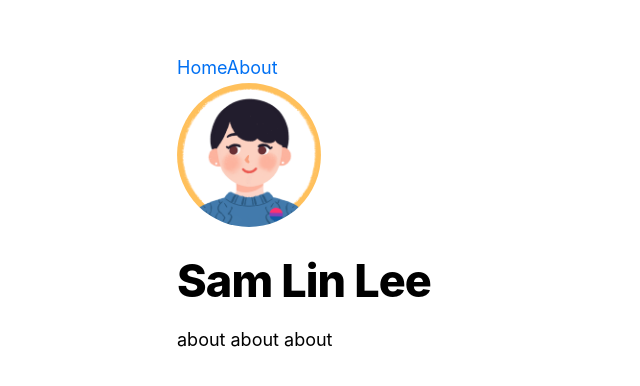
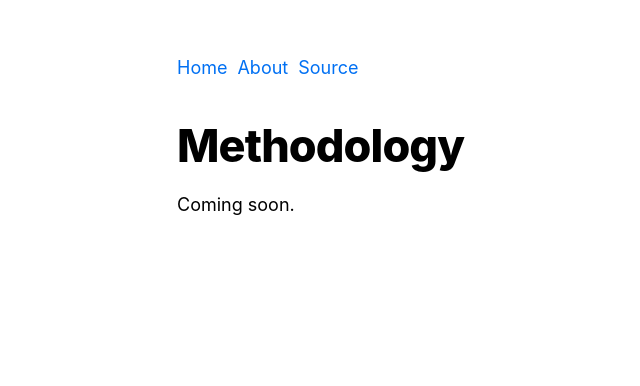
Before and after one commit to SamanthaLLee/LGBTQ-policy-map, a Next.js app: page /about in a window 1280 px wide. Shown: the top 386 px of the page, without its empty margins (31-671 px from the left). Built offline with nearby package versions, Linux system fonts and the light colour scheme.

Commit message:
Edited navbar

```diff
--- a/components/MapChart.tsx
+++ b/components/MapChart.tsx
@@ -32,7 +32,7 @@ const MapChart = ({ allStateIds, numBills, setTooltipContent }) => {
   const max = Math.max.apply(null, Object.values(numBills));
   let colormap = require('colormap')
   let colors = colormap({
-      colormap: 'summer',
+      colormap: 'autumn',
       nshades: max+10,
       format: 'hex',
       alpha: 1
@@ -66,11 +66,11 @@ const MapChart = ({ allStateIds, numBills, setTooltipContent }) => {
                     outline: "none"
                   },
                   hover: {
-                    fill: "#F53",
+                    fill: "#AAA",
                     outline: "none"
                   },
                   pressed: {
-                    fill: "#E42",
+                    fill: "#464646",
                     outline: "none"
                   }
                 }}
--- a/components/NavigationBar.tsx
+++ b/components/NavigationBar.tsx
@@ -13,12 +13,19 @@ export default function NavigationBar({
     return(
 
     <div>
-        <Link href="/">
-        <a>Home</a>
-        </Link>
-        <Link href="/">
-        <a>About</a>
-        </Link>
+      <ul id="nav">
+        <li><Link href="/">
+          <a>Home</a>
+          </Link></li>
+        <li><Link href="/about">
+          <a>About</a>
+          </Link></li>
+        <li><Link href="/about">
+          <a>Source</a>
+          </Link></li>
+
+
+      </ul>
     </div>
 
 
--- a/pages/about.tsx
+++ b/pages/about.tsx
@@ -25,20 +25,12 @@ export default function About({
           <title>About</title>
         </Head>
 
-        <Image
-              priority
-              src="/images/profile.png"
-              className={utilStyles.borderCircle}
-              height={144}
-              width={144}
-              alt={"alt"}
-            />
-            <h1 className={utilStyles.heading2Xl}>Sam Lin Lee</h1>
+        <h1 className={utilStyles.heading2Xl}>Methodology</h1>
 
 
         <section>
           <p>
-            about about about
+            Coming soon.
           </p>
         </section>
       </Layout>
--- a/pages/state/[id].tsx
+++ b/pages/state/[id].tsx
@@ -59,6 +59,9 @@ export const getStaticProps: GetStaticProps = async ({ params }) => { // usually
 
   stateData.forEach(function (item) {
     item['textStatus'] = statusMap[item['status']]
+    if(item['textStatus'] == null){
+      item['textStatus'] = ""
+    }
   });
 
 
--- a/styles/global.css
+++ b/styles/global.css
@@ -25,3 +25,17 @@ img {
   max-width: 100%;
   display: block;
 }
+
+#nav {
+  width: 100%;
+  float: left;
+  margin: 0 0 2em 0;
+  padding: 0;
+  list-style: none; }
+#nav li {
+  float: left; }
+
+#nav li a {
+  display: block;
+  padding-right: 10px;
+}
```
Also changed, not shown: components/BillsTable.tsx (+7 -4 lines), pages/index.tsx (+11 -5 lines).
